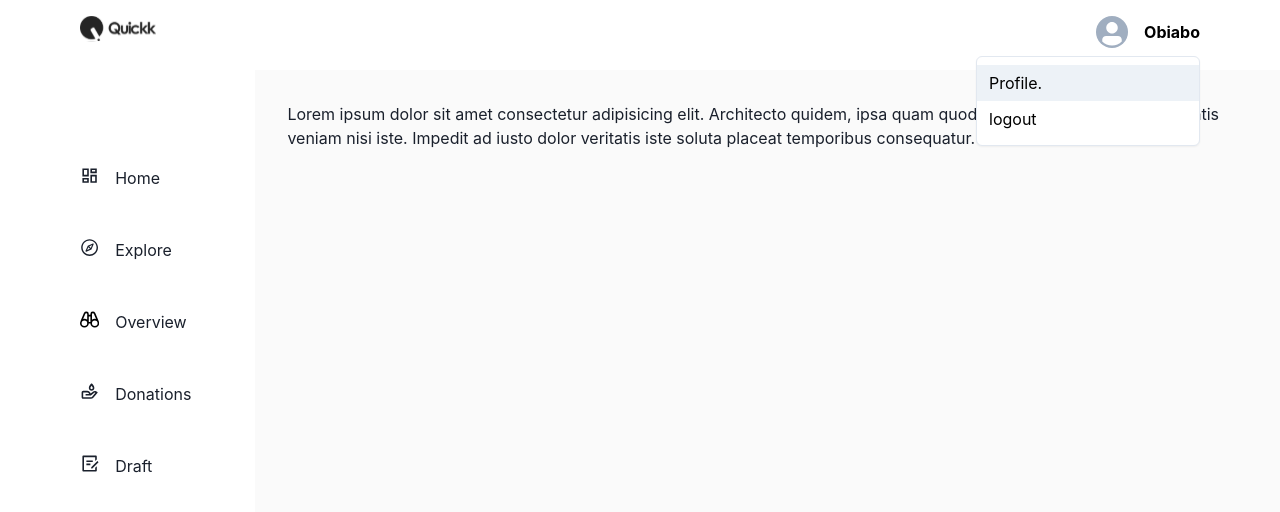
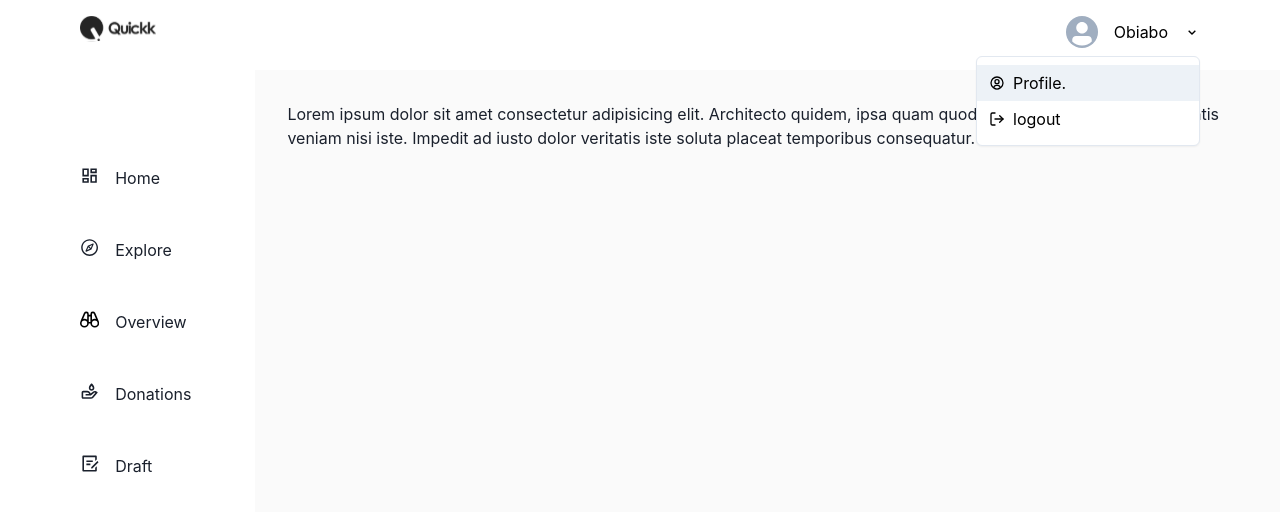
Before and after one commit to akinloluwami/quickk, a React (Vite) app: page /dashboard in a window 1280 px wide. Both pictures are taken after a click on the button "Obiabo". Shown: the top 512 px of the page. Built offline with nearby package versions, Linux system fonts and the light colour scheme; no server answers; a web font is replaced by a local one.

Commit message:
feat: icons

```diff
--- a/src/Layouts/Dashboard/DashboardTop.jsx
+++ b/src/Layouts/Dashboard/DashboardTop.jsx
@@ -1,5 +1,7 @@
 import { Avatar, Text, Flex, Box, Menu, MenuButton, MenuItem, MenuList } from '@chakra-ui/react';
-
+import {BiChevronDown} from 'react-icons/bi';
+import {FiLogOut} from 'react-icons/fi';
+import {BiUserCircle} from 'react-icons/bi';
 import Logo from './dashboard.svg'
 const DashboardTop = () => {
 
@@ -18,13 +20,15 @@ const DashboardTop = () => {
                                <Box display={['none' , 'block']}>
                                  <Flex alignItems={'center'} gap={'1em'}>
                                     <Avatar size={'sm'}/>
-                                     <Text fontWeight={'bold'}>Obiabo</Text>
+                                     <Text>Obiabo</Text>
+                                     <BiChevronDown/>
                                    </Flex>
                                </Box>
 
                                <Box display={['block' , 'none']}>
                                  <Flex alignItems={'center'} gap={'1em'}>
                                     <Avatar size={'sm'}/>
+                                    <BiChevronDown/>
 
                                    </Flex>
                                </Box>
@@ -33,11 +37,11 @@ const DashboardTop = () => {
                             <MenuList>
 
                                 <MenuItem>
-                                    Profile.
+                                   <Text mr='2'><BiUserCircle/></Text> Profile.
                                 </MenuItem>
 
                                 <MenuItem>
-                                    logout
+                                  <Text mr='0.5em'><FiLogOut/></Text>  logout
                                 </MenuItem>
 
                             </MenuList>
```
